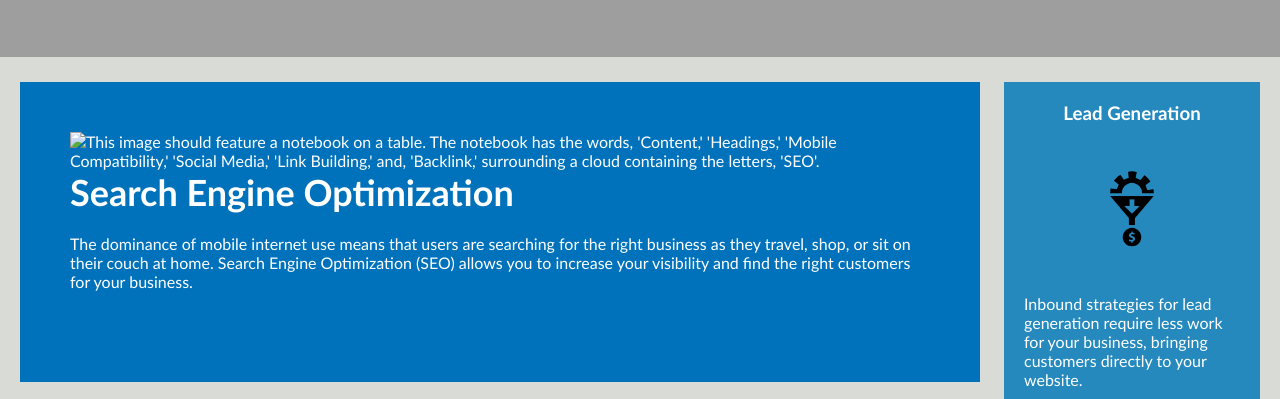
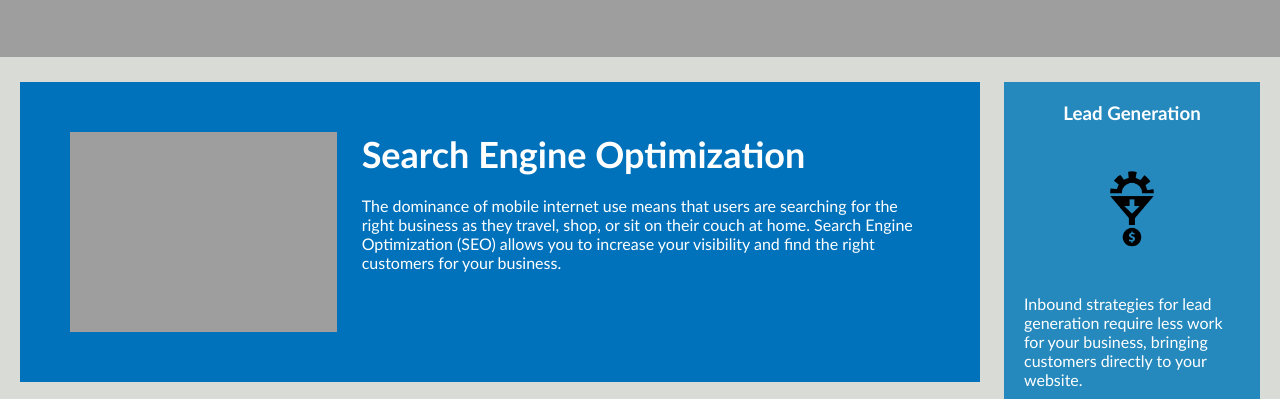
Before and after one commit to Zoocko42/refactor-challenge-wk1, a plain HTML site: page index.html in a window 1280 px wide. Shown: the part 840-1239 px from the top of the page. Drawn offline with Linux system fonts and the light colour scheme; the site is published under a folder, as on GitHub Pages, so addresses that start at the root find nothing.

Commit message:
Update index.html

```diff
--- a/index.html
+++ b/index.html
@@ -29,7 +29,7 @@
     </figure>
     <article class="services">
         <section id="search-engine-optimization" class="service-box">
-            <img src="/Assets/images/search-engine-optimization.jpg" class="float-left" alt="This image should feature a notebook on a table. The notebook has the words, 'Content,' 'Headings,' 'Mobile Compatibility,' 'Social Media,' 'Link Building,' and, 'Backlink,' surrounding a cloud containing the letters, 'SEO'."/>
+            <img src="Assets/images/search-engine-optimization.jpg" class="float-left" alt="This image should feature a notebook on a table. The notebook has the words, 'Content,' 'Headings,' 'Mobile Compatibility,' 'Social Media,' 'Link Building,' and, 'Backlink,' surrounding a cloud containing the letters, 'SEO'."/>
             <h2>Search Engine Optimization</h2>
             <p>
                 The dominance of mobile internet use means that users are searching for the right business as they travel, shop, or sit on their couch at home. Search Engine Optimization (SEO) allows you to increase your visibility and find the right customers for your business.
```
